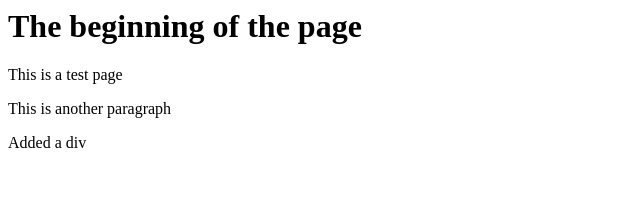
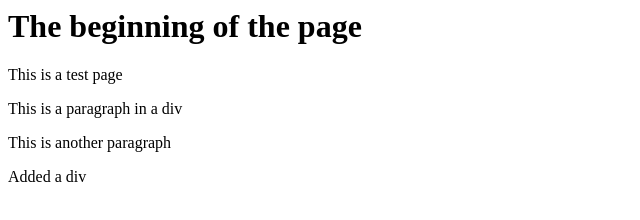
Before and after one commit to ollaray/DavidTobrise-Git-Project, a plain HTML site: page index.html in a window 1280 px wide. Shown: the whole page, without its empty margins (0-640 px from the left). Drawn offline with Linux system fonts and the light colour scheme.

Commit message:
Last commit on HotFix: Added a paragraph in the page div

```diff
--- a/index.html
+++ b/index.html
@@ -11,7 +11,7 @@
         <h1>The beginning of the page</h1>
         <p>This is a test page</p>
         <div id="page">
-
+            <p>This is a paragraph in a div</p>
         </div>
         <p>This is another paragraph</p>
         <div>Added a div</div>
```
